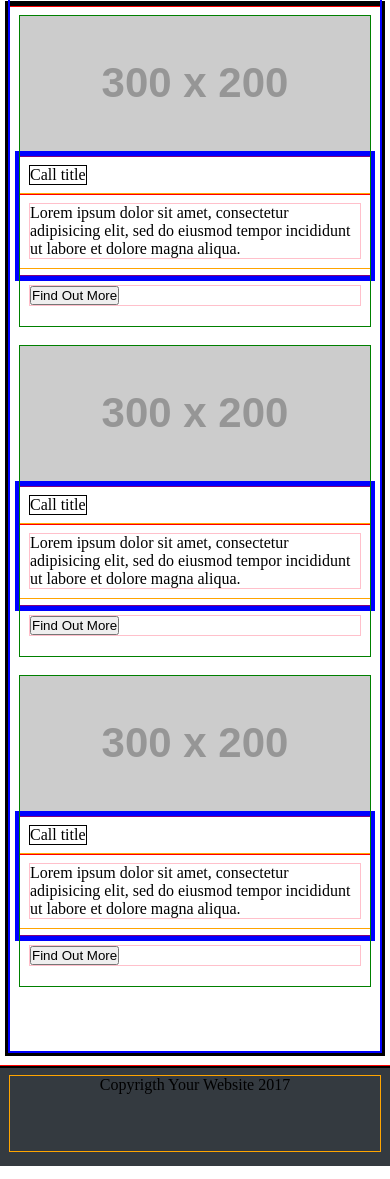
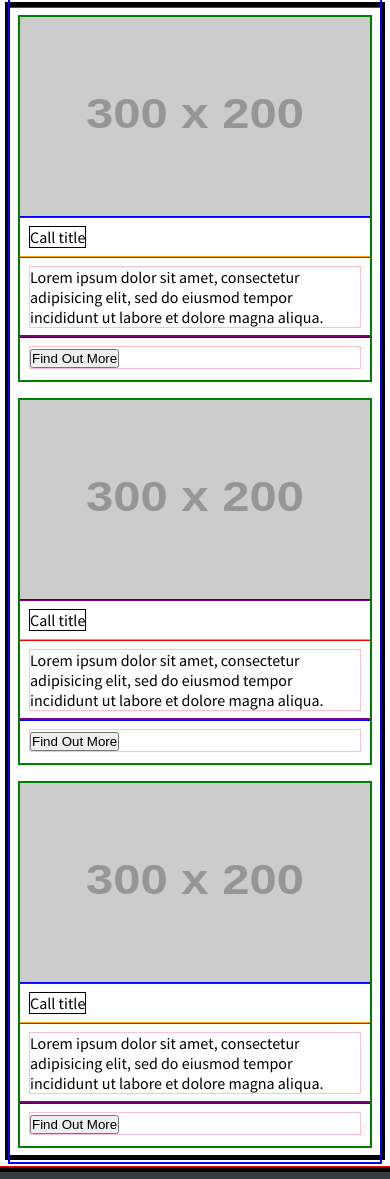
Before and after one commit to superliza/my-page-start-bootstrap, a plain HTML site: page index.html in a window 390 px wide. Shown: the part 816-1995 px from the top of the page. Drawn offline with Linux system fonts and the light colour scheme; placeholder pictures from the web are drawn by us.

Commit message:
corrección de los media querry

```diff
--- a/css/main.css
+++ b/css/main.css
@@ -1,6 +1,9 @@
 /*section.container {
   background-color: gray;
 }*/
+body {
+  font-family: 'Source Sans Pro', sans-serif;
+}
 
 div.col-1, div.col-6 {
   outline: 1px solid red;
@@ -31,6 +34,145 @@ h1, p.menu, .tagline {
 p.menu, p.tagline {
   text-align: center;
   /*font-size: 50px;*/
+}
+
+p.tagline {
+  font-size: 68px;
+}
+
+section.background {
+  outline: 1px solid red;
+  background-image: url("https://dummyimage.com/1920x400");
+  background-position: center;
+  background-size: 100% 100%;
+  width: 100%;
+}
+
+section.info {
+  outline: 5px solid black;
+  height: 650px;
+}
+
+.col-10 {
+  outline: 2px solid blue;
+  height: 635px;
+}
+
+.about-us {
+  outline: 1px solid red;
+  height: 255px;
+}
+
+.images {
+  outline: 5px solid black;
+  height: 370px;
+}
+
+.col-8 {
+  outline: 1px solid orange;
+  height: 230px;
+}
+
+.col-4 {
+  outline: 1px solid green;
+  height: 230px;
+}
+
+.us {
+  outline: 1px solid red;
+}
+
+.hola {
+  outline: 1px solid pink;
+  margin-top: 10px;
+}
+
+.button {
+  outline: 1px solid pink;
+  margin-top: 10px;
+}
+
+.height {
+  height: 350px;
+}
+
+.background-images {
+  background-image: url("https://dummyimage.com/300x200/000/fff");
+  background-position: center;
+  outline: 1px solid purple;
+  background-size: 100% 100%;
+  height: 140px;
+}
+
+.text-images {
+  outline: 1px solid blue;
+  height: 150px;
+}
+
+.row-title {
+  outline: 1px solid red;
+}
+
+.col-12-title {
+  outline: 1px solid black;
+}
+
+.row-text {
+  outline: 1px solid orange;
+}
+
+.col-12-text {
+  outline: 1px solid pink;
+}
+
+.row-button {
+  outline: 2px solid purple;
+  height: 60px;
+}
+
+.footer {
+  outline: 1px solid red;
+  height: 100px;
+}
+
+.text-footer {
+  outline: 1px solid orange;
+  height: 75px;
+  text-align: center;
+}
+/*body {
+  font-family: 'Source Sans Pro', sans-serif;
+}
+
+div.col-1, div.col-6 {
+  outline: 1px solid red;
+}
+
+div.margin {
+  margin-left: 2px;
+  margin-right: 2px;
+}
+
+section.header, .footer {
+  background-color: #343A40;
+}
+
+div.col-2 {
+  outline: 1px solid green;
+}
+
+div.name-tagline {
+  /*outline: 1px solid pink;
+  height: 250px;
+}
+
+h1, p.menu, .tagline {
+  color: white;
+}
+
+p.menu, p.tagline {
+  text-align: center;
+  /*font-size: 50px;
 }
 
 section.background {
@@ -130,4 +272,4 @@ section.info {
   outline: 1px solid orange;
   height: 75px;
   text-align: center;
-}
+}*/
--- a/css/media.css
+++ b/css/media.css
@@ -8,11 +8,24 @@
   }
 
   div.height-mobile {
-    height: 1545px;
+    height: 1635px;
   }
 
   div.col-12-mobile {
     width: calc(100% - 20px);
+  }
+
+  div.column-height {
+    outline: 2px solid green;
+    height: 355px;
+  }
+
+  section.background-images-mobile {
+    height: 200px;
+  }
+
+  section.button-height {
+    height: 48px;
   }
 
   section.about-us-mobile {
@@ -20,11 +33,43 @@
   }
 
   section.info-mobile {
-    height: 1570px;
+    height: 1650px;
+  }
+
+  section.images-mobile {
+    height: 1130px;
+  }
+
+  section.text-images-mobile {
+    height: 110px;
   }
 }
 
-@media all and (max-width: 425px) {
+@media all and (max-width: 481px) {
+  div.height-481 {
+    height: 363px;
+  }
+
+  section.button-height {
+    height: 43px;
+  }
+
+  section.text-images-481 {
+    height: 120px;
+  }
+
+  div.height-mobile-481 {
+    height: 1655px;
+  }
+
+  section.info-row {
+    height: 1670px;
+  }
+
+  section.images-481 {
+    height: 1148px;
+  }
+
   div.col-12-height {
     height: 150px;
   }
@@ -32,37 +77,39 @@
   div.height-mobile-12 {
     height: 260px;
   }
-
-  section.images-mobile {
-    height: 1045px;
-  }
 }
 
-@media all and (max-width: 360px) {
+@media all and (max-width: 440px) {
   div.height-col-12-mobile {
     height: 300px;
   }
 }
 
-@media all and (max-width: 298px) {
-  div.height-width-298 {
-    height: 330px;
+@media all and (max-width: 374px) {
+  div.height-width-374 {
+    height: 312px;
+  }
+}
+
+@media all and (max-width: 353px) {
+  section.info-row {
+    height: 1720px;
   }
 
-  section.images-row {
-    height: 1042px;
+  div.height-mobile {
+    height: 1700px;
   }
 
-  section.about-us-row {
-    height: 520px;
+  section.images-mobile {
+    height: 1200px;
   }
 
-  section.info-row {
-    height: 1600px;
+  div.column-height {
+    height: 380px;
   }
 
-  div.height-mobile-298 {
-    height: 1570px;
+  section.text-images-mobile {
+    height: 139px;
   }
 }
   /**/
--- a/index.html
+++ b/index.html
@@ -5,6 +5,7 @@
   <meta name="viewport" content="width=device-width, initial-scale=1.0">
   <meta http-equiv="X-UA-Compatible" content="ie=edge">
   <title> Start Bootstrap</title>
+  <link href="https://fonts.googleapis.com/css?family=Source+Sans+Pro:400,700" rel="stylesheet">
   <link rel="stylesheet" href="./css/grid.css">
   <link rel="stylesheet" href="./css/main.css">
   <link rel="stylesheet" href="./css/media.css">
@@ -36,9 +37,9 @@
     </section>
     <section class="row info info-mobile info-row">
       <div class="col-1 mobile-display"></div>
-      <div class="col-10 col-12-mobile height-mobile height-mobile-298">
+      <div class="col-10 col-12-mobile height-mobile height-mobile-481">
         <section class="row about-us about-us-mobile about-us-row">
-          <div class="col-8 col-12-mobile height-mobile-12 height-col-12-mobile height-width-298">
+          <div class="col-8 col-12-mobile height-mobile-12 height-col-12-mobile height-width-374">
             <p class="us"> What We Do</p>
             <section class="row hola">
               <p class="text">
@@ -73,10 +74,10 @@
             </div>
           </div>
         </section>
-        <section class="row images images-mobile images-row">
-          <div class="col-4 height col-12-mobile">
-            <section class="row background-images"></section>
-            <section class="row text-images">
+        <section class="row images images-mobile images-481">
+          <div class="col-4 height col-12-mobile column-height height-481">
+            <section class="row background-images background-images-mobile"></section>
+            <section class="row text-images text-images-mobile text-images-481">
               <section class="row row-title">
                 <div class="col-12-title">
                   <p> Call title </p>
@@ -93,16 +94,16 @@
               </section>
             </section>
             <section class="row button-images">
-              <section class="row row-button">
+              <section class="row row-button button-height">
                 <div class="col-12 button">
                   <button> Find Out More </button>
                 </div>
               </section>
             </section>
           </div>
-          <div class="col-4 height col-12-mobile">
-            <section class="row background-images"></section>
-            <section class="row text-images">
+          <div class="col-4 height col-12-mobile column-height height-481">
+            <section class="row background-images background-images-mobile"></section>
+            <section class="row text-images text-images-mobile text-images-481">
               <section class="row row-title">
                 <div class="col-12-title">
                   <p> Call title </p>
@@ -119,16 +120,16 @@
               </section>
             </section>
             <section class="row button-images">
-              <section class="row row-button">
+              <section class="row row-button button-height">
                 <div class="col-12 button">
                   <button> Find Out More </button>
                 </div>
               </section>
             </section>
           </div>
-          <div class="col-4 height col-12-mobile">
-            <section class="row background-images"></section>
-            <section class="row text-images">
+          <div class="col-4 height col-12-mobile column-height height-481">
+            <section class="row background-images background-images-mobile"></section>
+            <section class="row text-images text-images-mobile text-images-481">
               <section class="row row-title">
                 <div class="col-12-title">
                   <p> Call title </p>
@@ -145,7 +146,7 @@
               </section>
             </section>
             <section class="row button-images">
-              <section class="row row-button">
+              <section class="row row-button button-height">
                 <div class="col-12 button">
                   <button> Find Out More </button>
                 </div>
```
